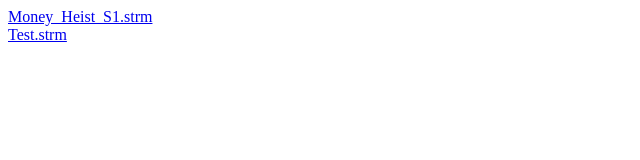
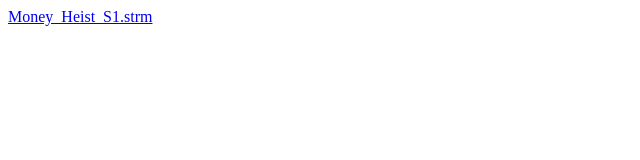
Before and after one commit to hhssse/hhssse.github.io, a plain HTML site: page index.html in a window 1280 px wide. Shown: the full height of the page, 0-640 px from the left. Drawn offline with Linux system fonts and the light colour scheme.

Commit message:
Update index.html

```diff
--- a/index.html
+++ b/index.html
@@ -3,7 +3,5 @@
 <body>
 <a href="Money_Heist_S1.strm">Money_Heist_S1.strm</a>
 <br/>
-<a href="Test.strm">Test.strm</a>
-<br/>
 </body>
 </html>
```
